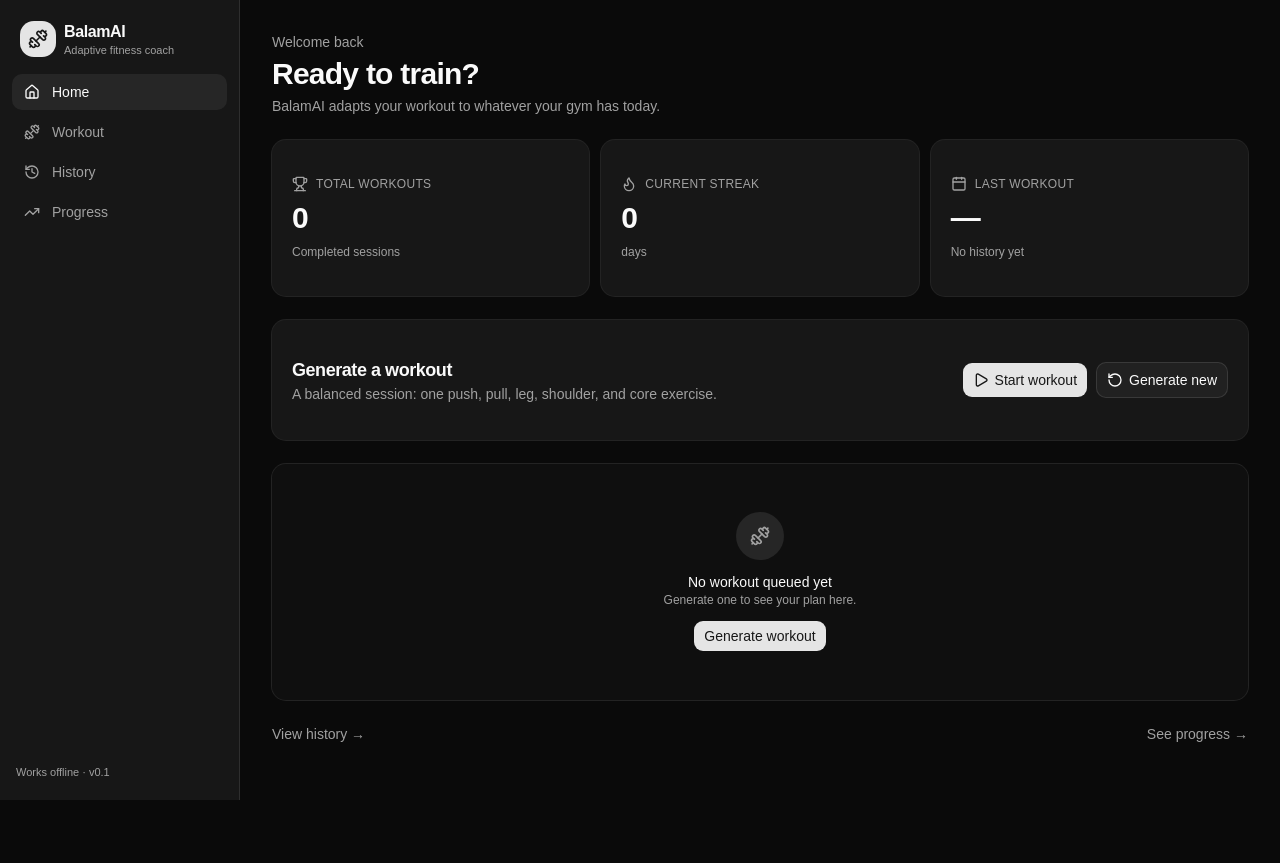
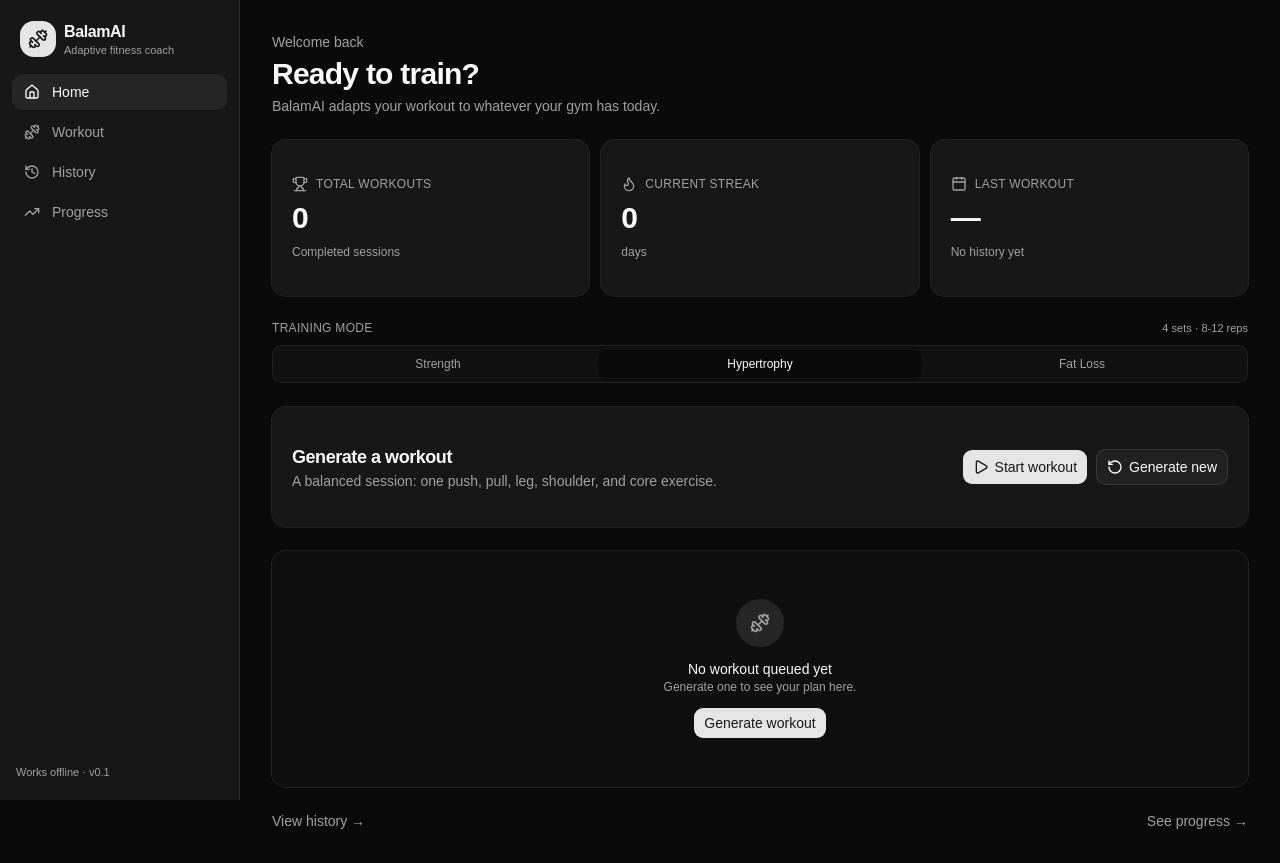
Before and after one commit to unniprem/BalamAI, a React (Vite) app: page / in a window 1280 px wide. Before the commit the page ends 800 px from the top, so only its background shows below. Built offline with nearby package versions, Linux system fonts and the light colour scheme.

Commit message:
feat(v2): Dashboard mode toggle (persists to settings)

```diff
--- a/src/pages/Dashboard.jsx
+++ b/src/pages/Dashboard.jsx
@@ -1,4 +1,4 @@
-import { useMemo } from "react";
+import { useMemo, useState } from "react";
 import { Link, useNavigate } from "react-router-dom";
 import { Calendar, Dumbbell, Flame, Play, RotateCcw, Trophy } from "lucide-react";
 import { Button } from "@/components/ui/button";
@@ -9,11 +9,20 @@ import { useCurrentWorkout } from "@/hooks/useCurrentWorkout";
 import { useWorkoutHistory } from "@/hooks/useWorkoutHistory";
 import { generateWorkout } from "@/lib/workout";
 import { computeStreak, formatRelativeDate, lastWorkoutDate } from "@/lib/stats";
+import { MODE_ORDER, MODES } from "@/data/modes";
+import { loadSettings, saveSettings } from "@/lib/storage";
 
 export default function Dashboard() {
   const navigate = useNavigate();
   const { workout, setWorkout } = useCurrentWorkout();
   const { workouts } = useWorkoutHistory();
+
+  const [mode, setMode] = useState(() => loadSettings().mode);
+
+  function handleSelectMode(nextMode) {
+    setMode(nextMode);
+    saveSettings({ mode: nextMode });
+  }
 
   const stats = useMemo(() => {
     const last = lastWorkoutDate(workouts);
@@ -26,7 +35,7 @@ export default function Dashboard() {
 
   function handleGenerate() {
     const previous = workouts[0] || workout;
-    const fresh = generateWorkout(previous);
+    const fresh = generateWorkout(previous, mode);
     setWorkout(fresh);
     navigate("/workout");
   }
@@ -67,6 +76,43 @@ export default function Dashboard() {
           value={formatRelativeDate(stats.last)}
           hint={stats.last ? new Date(stats.last).toLocaleDateString() : "No history yet"}
         />
+      </div>
+
+      <div className="flex flex-col gap-2">
+        <div className="flex items-center justify-between">
+          <span className="text-xs font-medium uppercase tracking-wide text-muted-foreground">
+            Training mode
+          </span>
+          <span className="text-[11px] text-muted-foreground">
+            {MODES[mode].sets} sets · {MODES[mode].repsMin}-{MODES[mode].repsMax} reps
+          </span>
+        </div>
+        <div
+          role="radiogroup"
+          aria-label="Training mode"
+          className="flex rounded-lg border border-border/70 bg-muted/30 p-1"
+        >
+          {MODE_ORDER.map((id) => {
+            const selected = id === mode;
+            return (
+              <button
+                key={id}
+                type="button"
+                role="radio"
+                aria-checked={selected}
+                onClick={() => handleSelectMode(id)}
+                className={
+                  "flex-1 rounded-md px-3 py-1.5 text-xs font-medium transition-colors " +
+                  (selected
+                    ? "bg-background text-foreground shadow-sm"
+                    : "text-muted-foreground hover:text-foreground")
+                }
+              >
+                {MODES[id].label}
+              </button>
+            );
+          })}
+        </div>
       </div>
 
       <Card className="border-border/80">
```
